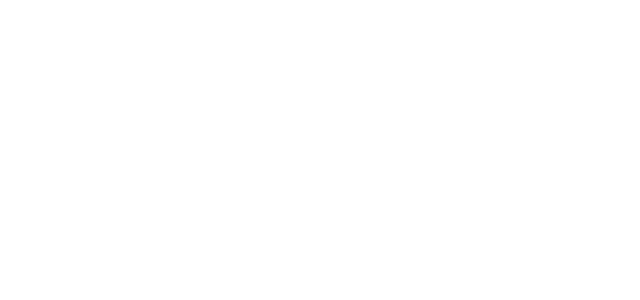
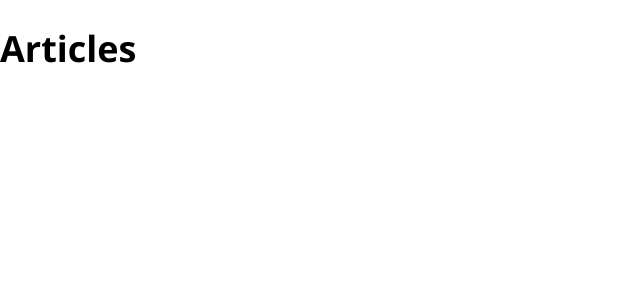
Before and after one commit to songwright/my-blog-tutorial, a React (Create React App) app: page /articles-list in a window 1280 px wide. Shown: the top 300 px of the page, without its empty margins (0-640 px from the left). Built offline with nearby package versions, Linux system fonts and the light colour scheme.

Commit message:
Imported AboutPage, ArticlesList, ArticlePage into App

```diff
--- a/src/App.js
+++ b/src/App.js
@@ -1,6 +1,9 @@
 import React from 'react';
 import { BrowserRouter as Router, Route} from 'react-router-dom';
 import HomePage from "./pages/HomePage";
+import AboutPage from "./pages/AboutPage";
+import ArticlesList from "./pages/ArticlesList";
+import ArticlePage from "./pages/ArticlePage";
 import './App.css';
 
 function App() {
@@ -8,6 +11,9 @@
     <Router>
       <div className="App">
         <Route exact path="/" component={HomePage} />
+        <Route path="/about" component={AboutPage} />
+        <Route path="/articles-list" component={ArticlesList} />
+        <Route path="/article" component={ArticlePage} />
       </div>
     </Router>
   );
```
